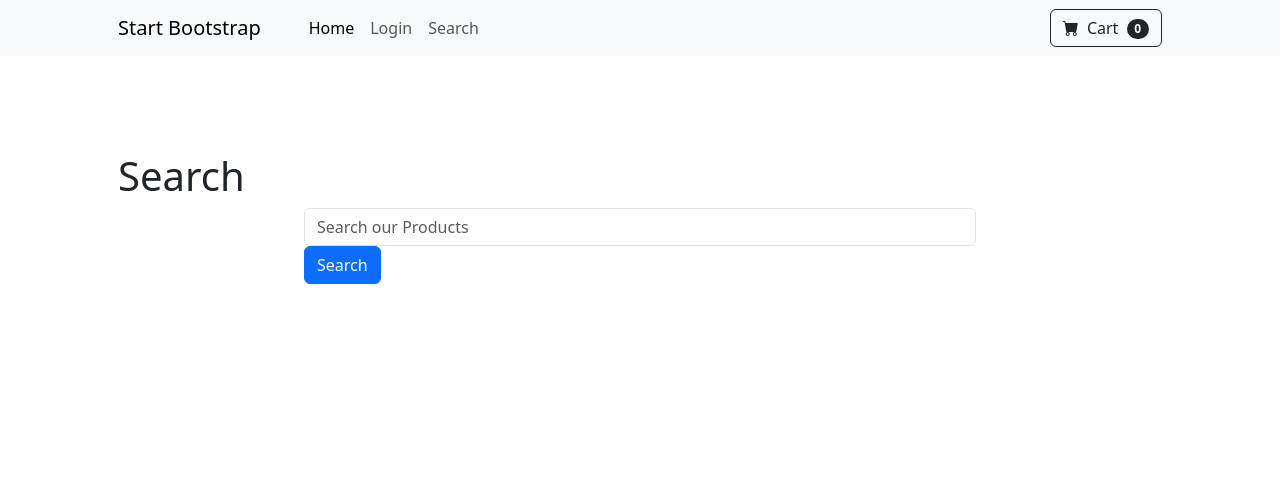
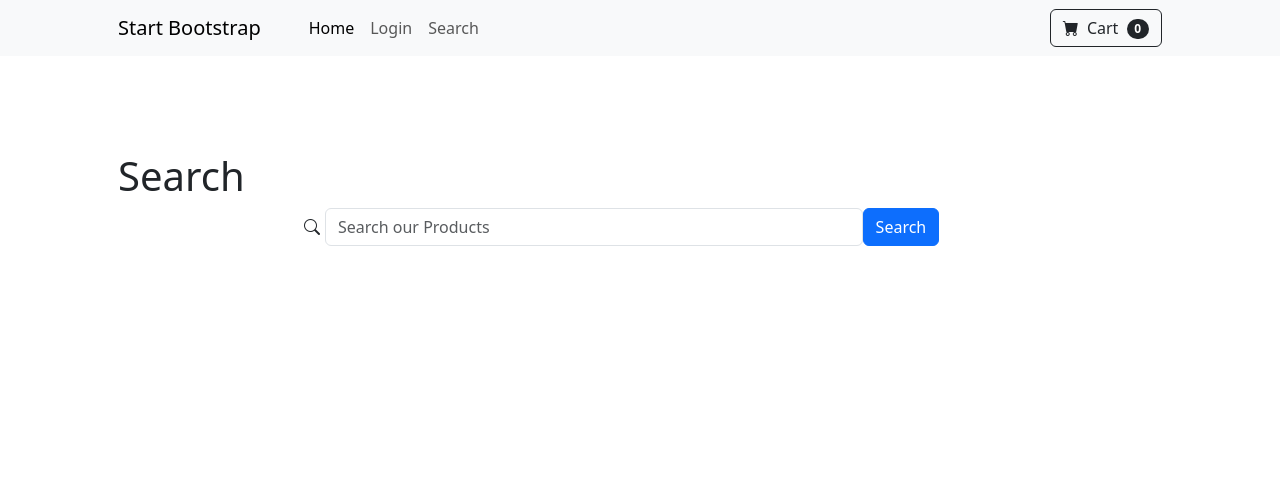
Before and after one commit to zekesiegman/4300-Project, a Django app: page /search in a window 1280 px wide. Shown: the top 483 px of the page. Run offline with Django 4.2, Linux system fonts and the light colour scheme; some libraries are stand-ins or nearby versions.

Commit message:
fixed search bar formatting

```diff
--- a/mysite/templates/search.html
+++ b/mysite/templates/search.html
@@ -50,12 +50,15 @@
             <div class="container">
                 <div class="row height d-flex justify-content-center align-items-center">
                     <div class="col-md-8">
-                        <div class="search"> <i class="fa fa-search"></i>
+                        <div class="search">
                             {% block search %}
                             <form method="post">
                                 {% csrf_token %}
-                                <input type="text" class="form-control" placeholder="Search our Products" name="search">
-                                <button class="btn btn-primary" type="submit">Search</button>
+                                <div class = "input-group-btn"  style="display: flex; flex-direction: row;">
+                                    <i class="bi-search" style="position: block; margin-top: 7px; margin-right: 5px;"></i>
+                                    <input type="text" class="form-control" placeholder="Search our Products" name="search" style="width: 80%;" />
+                                    <button class="btn btn-primary" type="submit">Search</button>
+                                </div>
                             </form>
                             {% endblock %}
                         </div>
```
